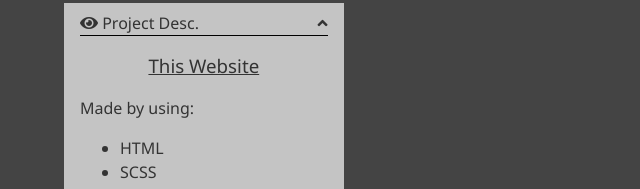
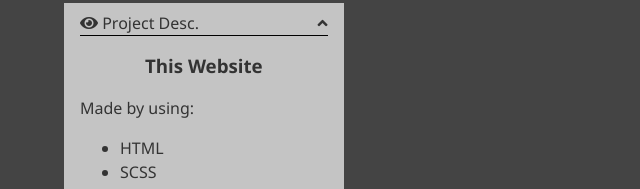
Before and after one commit to antsakontsa/website, a website: page dist/work.html in a window 1280 px wide. Both pictures are taken after a click on the link "Project Desc.". Shown: the part 580-769 px from the top of the page, 0-640 px from the left. Drawn offline with nearby package versions, Linux system fonts and the light colour scheme.

```diff
--- a/dist/work.html
+++ b/dist/work.html
@@ -66,9 +66,7 @@
                     <span class="arrow-up"><i class="fas fa-angle-up"></i></span>
 
                     <div class="desc-text">
-                        <u>
-                            <h3>This Website</h3>
-                        </u>
+                        <h3><b>This Website</b></h3>
                         <p>Made by using:</p>
                         <ul>
                             <li>HTML</li>
```
